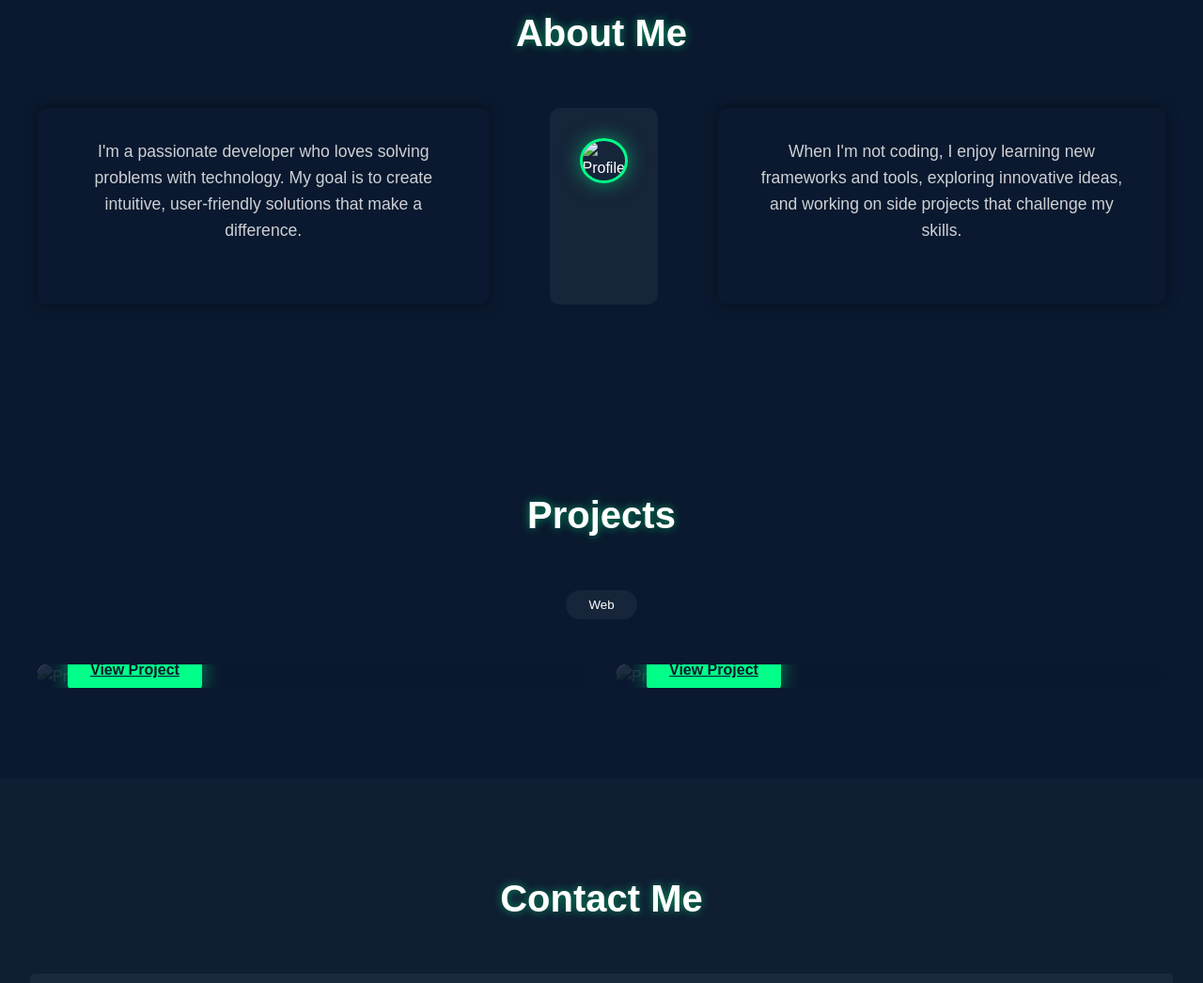
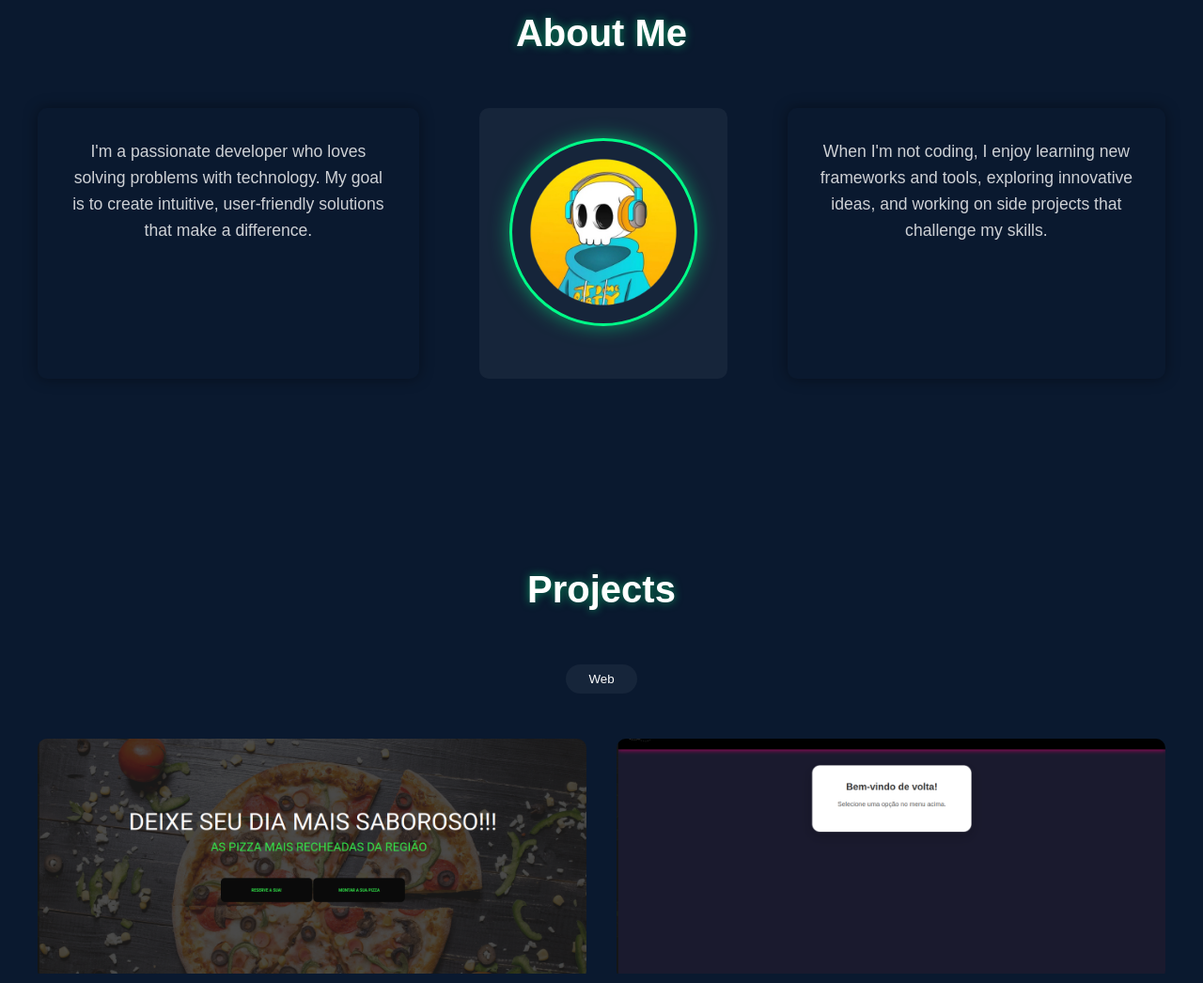
Before and after one commit to Souzax007/Portf-lio, a plain HTML site: page index.html in a window 1280 px wide. Shown: the part 893-1939 px from the top of the page at 94% size. Drawn offline with Linux system fonts and the light colour scheme; the site is published under a folder, as on GitHub Pages, so addresses that start at the root find nothing.

Commit message:
Update index.html

```diff
--- a/index.html
+++ b/index.html
@@ -50,7 +50,7 @@
             </p>
         </div>
         <div class="profile-card" data-tilt>
-            <img src="/img/perfil.png" alt="Profile">
+            <img src="./img/perfil.png" alt="Profile">
         </div>
         <div class="about-text">
             <p data-en="When I'm not coding, I enjoy learning new frameworks and tools, exploring innovative ideas, and working on side projects that challenge my skills." data-pt="Quando não estou programando, gosto de aprender novos frameworks e ferramentas, explorar ideias inovadoras e trabalhar em projetos paralelos que desafiem minhas habilidades.">
@@ -68,7 +68,7 @@
     </div>
     <div class="projects-grid">
         <div class="project-card" data-category="web">
-            <img src="/img/pizzaria.png" alt="Project 1">
+            <img src="./img/pizzaria.png" alt="Project 1">
             <div class="project-info">
                 <h3 data-en="Pizzeria" data-pt="Pizzaria">Pizzeria</h3>
                 <p data-en="Web Development" data-pt="Desenvolvimento Web" class="P">Web Development</p>
@@ -76,7 +76,7 @@
             </div>
         </div>
         <div class="project-card" data-category="web">
-            <img src="/img/menu.png" alt="Project 2">
+            <img src="./img/menu.png" alt="Project 2">
             <div class="project-info">
                 <h3 data-en="Cyberpunk Menu" data-pt="Menu-Cyberpunk">Cyberpunk Menu</h3>
                 <p data-en="Web Development" data-pt="Desenvolvimento Web" class="P">Web Development</p>
```
